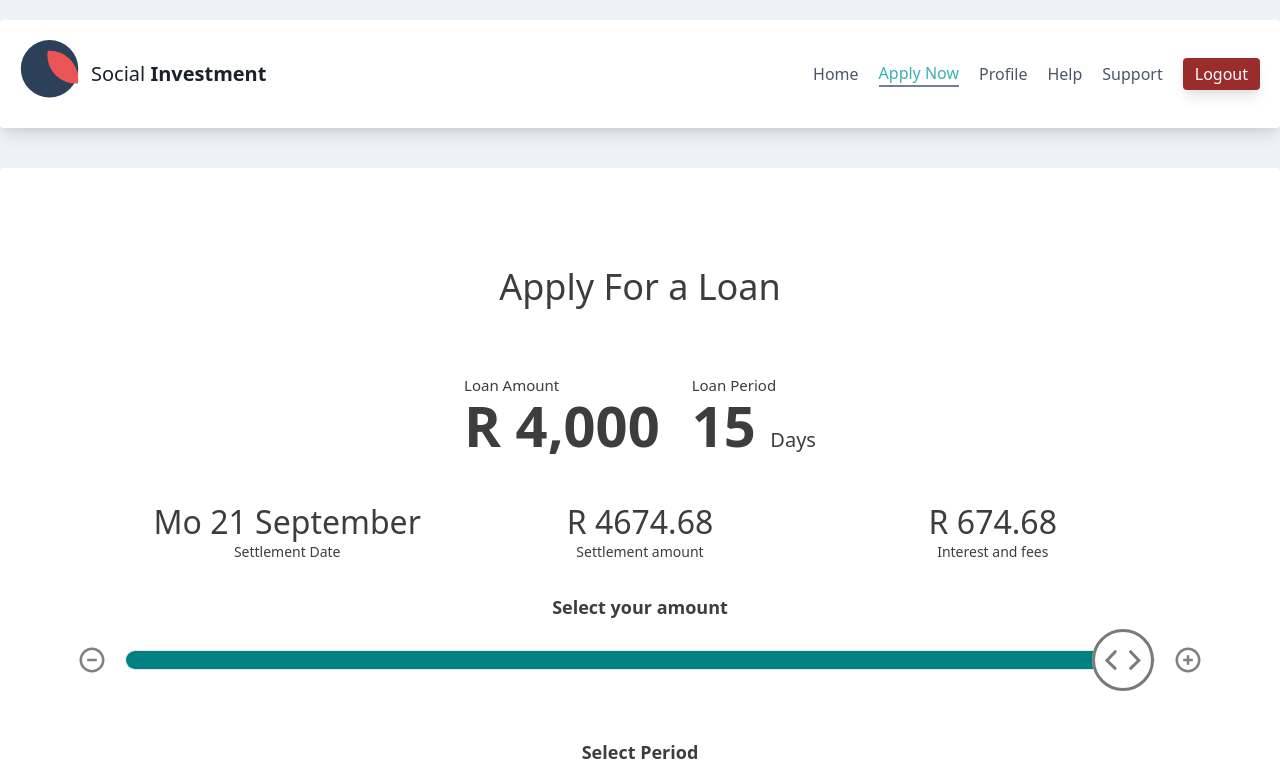
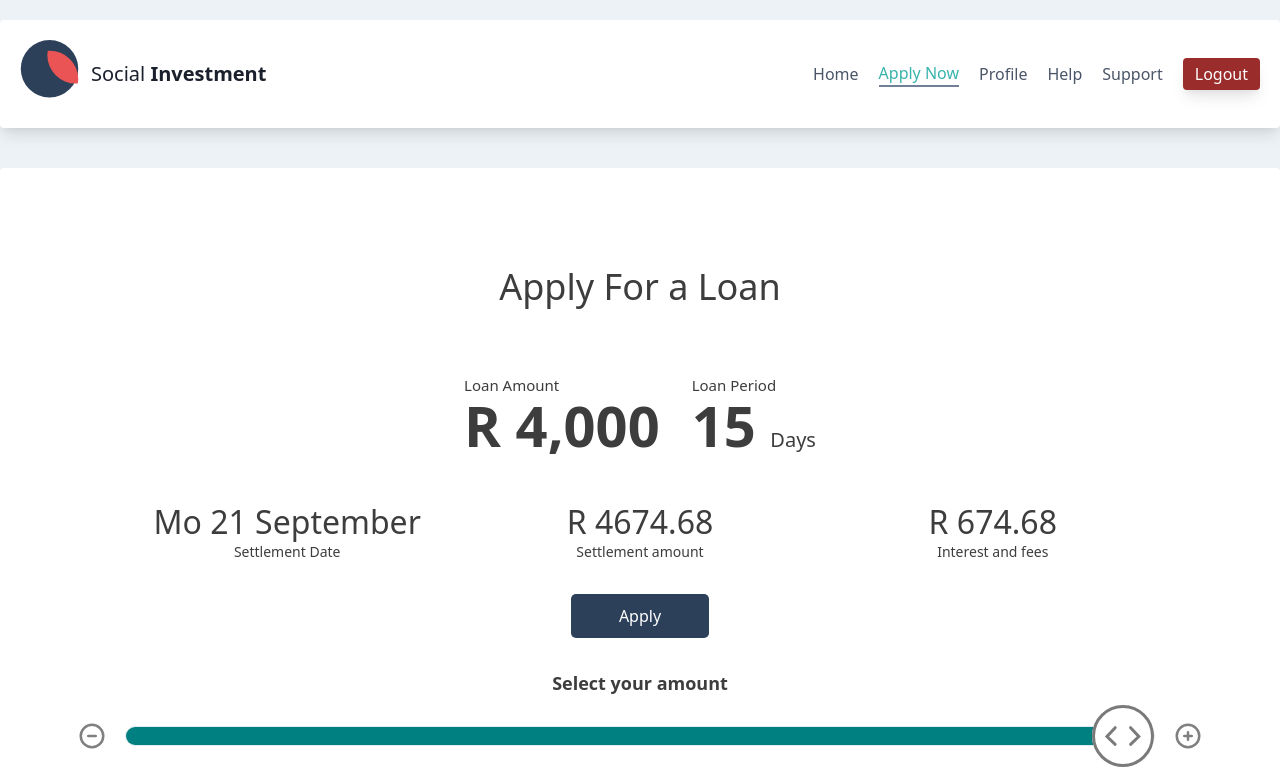
Before and after one commit to Spha88/social_investment, a React (Create React App) app in the folder client/: page /apply in a window 1280 px wide. Shown: the top 772 px of the page. Built offline with nearby package versions, Linux system fonts and the light colour scheme; no server answers; sample sign-in values are in the browser's storage.

Commit message:
Add apply button to loan application page

```diff
--- a/client/src/components/pages/loanApplication/LoanApplicationSlide.js
+++ b/client/src/components/pages/loanApplication/LoanApplicationSlide.js
@@ -60,6 +60,13 @@ const LoanApplicationSlide = () => {
                                 <p className="text-sm">Interest and fees</p>
                             </div>
                         </div>
+
+                        <div className={classes.ApplyBtnContainer}>
+                            <button>
+                                Apply
+                            </button>
+                        </div>
+
                     </div>
 
                     <div className={classes.SlideContainer}>
--- a/client/src/components/pages/loanApplication/LoanApplicationSlide.module.scss
+++ b/client/src/components/pages/loanApplication/LoanApplicationSlide.module.scss
@@ -34,6 +34,25 @@
                 h2 {
                     font-size: 2em;
                     line-height: 1.2em;
+                }
+            }
+        }
+        .ApplyBtnContainer {
+            text-align: center;
+            margin-top: 2rem;
+            button {
+                background: #2D4059;
+                color: #fff;
+                padding: .6em 3em;
+                border-radius: 5px;
+                transition: all 500ms ease;
+                &:hover {
+                    background: #EA5455;
+                    cursor: pointer;
+                }
+                &:active,
+                &:focus {
+                    outline: none;
                 }
             }
         }
```
